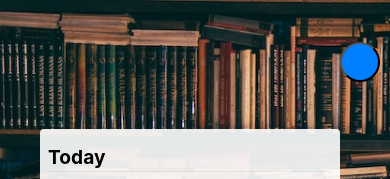
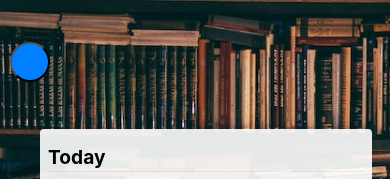
Before and after one commit to MGniad/LibraryApp, a React (Create React App) app: page / in a window 390 px wide. Shown: the top 179 px of the page. Built offline with nearby package versions, Linux system fonts and the light colour scheme; no server answers; the database is empty.

Commit message:
Add Enter key handler to Add New Book

```diff
--- a/src/App.css
+++ b/src/App.css
@@ -46,9 +46,21 @@
     height: 40px;
     position: absolute;
     top: 5%;
-    right: 10px;
+    left: 10px;
     background-color: #0080ff;
     border-radius: 50%;
+    z-index: 101;
+    transition: 0.5s ease-in-out;
+  }
+
+  .Sidebar .showHide.open {
+    display: inline-block;
+    width: 400px;
+    height: 40px;
+    position: absolute;
+    left: 25px;
+    background-color: #0080ff;
+    border-radius: 4px;
     z-index: 101;
   }
 
@@ -56,6 +68,11 @@
     background-color: #acffac;
     flex: 0 0 100%;
     width: 700px;
+  }
+
+  .User {
+    align-items: flex-start;
+    justify-self: flex-start;
   }
 }
 
@@ -451,7 +468,7 @@
 @media(max-width: 750px) {
 
   .Books {
-    width: 300px;
+    width: 85%;
     height: 80%;
     background-color: white;
     position: absolute;
--- a/src/components/BookForm.js
+++ b/src/components/BookForm.js
@@ -18,11 +18,17 @@ function BookForm({
 }) {
 
 
+        const handleKeyDown = (event) => {
+          if (event.key === 'Enter') {
+            console.log('do validate')
+          }
+        }
+
 
     return (
 
         <MuiPickersUtilsProvider utils={DateFnsUtils}>
-            <form onSubmit={handleSubmit} className="BookForm">
+            <form onSubmit={handleSubmit} className="BookForm" onKeyDown={handleKeyDown}>
                 <div className="text">
                     {
                         heading &&
@@ -89,7 +95,9 @@ function BookForm({
                             <X size='40' />
                         </div>
                         <div className="confirm">
-                            <button>
+                            <button
+
+                            >
                                 + Add book
                             </button>
                         </div>
@@ -103,4 +111,5 @@ function BookForm({
     )
 }
 
+
 export default BookForm
--- a/src/components/Sidebar.js
+++ b/src/components/Sidebar.js
@@ -27,7 +27,7 @@ return (
         <div className={`Sidebar ${!isActive ? 'visible' : '' }`}
         ref={sidebarRef}
         >
-            <button className="showHide" onClick={toogleVisibility}/>
+            <button className={`showHide ${!isActive ? 'open' : ''}`} onClick={toogleVisibility}/>
             {children}
         </div>
     )
```
